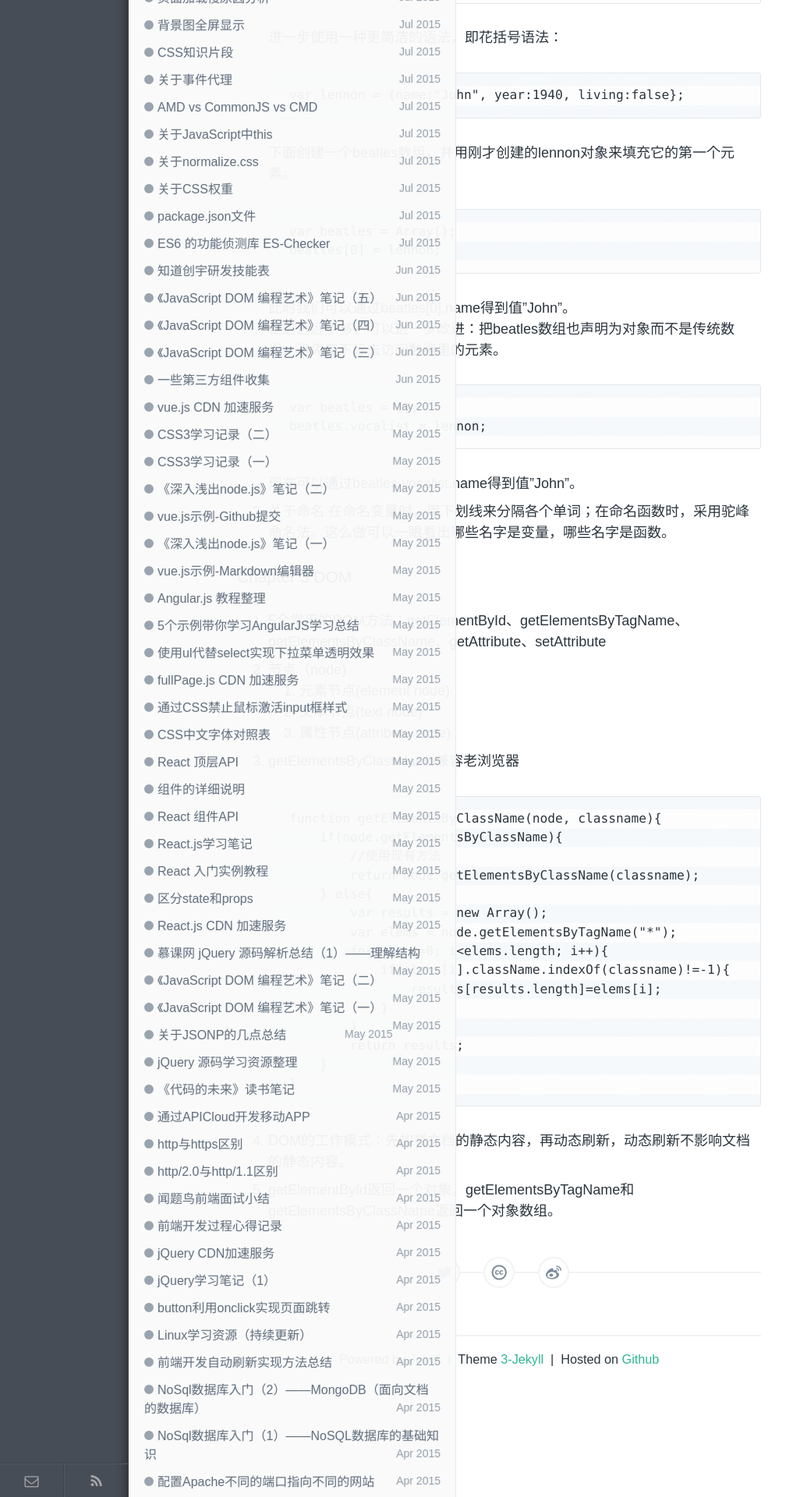
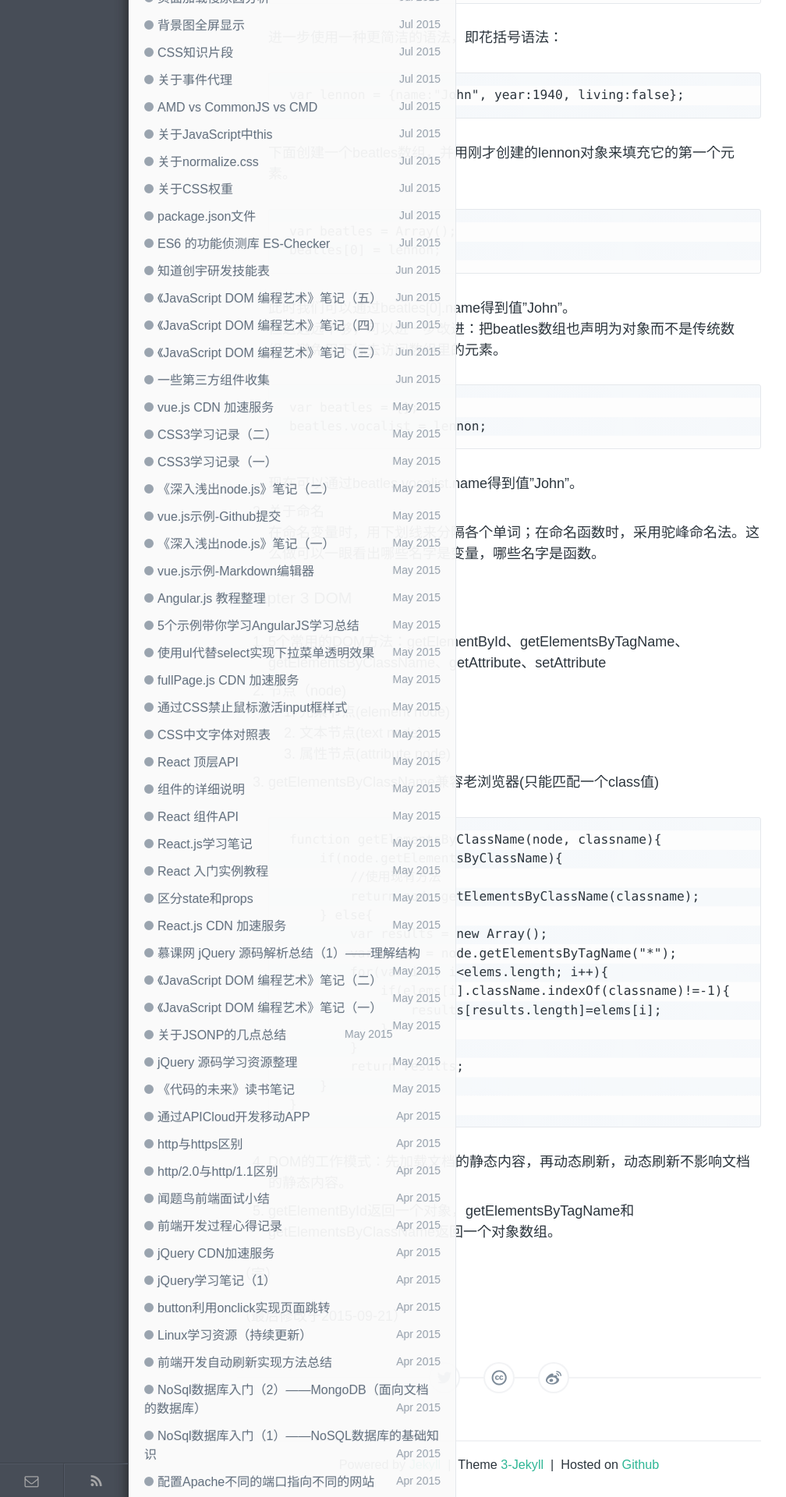
Before and after one commit to byr-gdp/byr-gdp.github.io, a Jekyll site: the page built from _posts/note/2015-5-2-note-javascript-dom-1.md, in a window 1280 px wide. Shown: the part 829-2749 px from the top of the page at 78% size, without its empty margins (0-1008 px from the left). Built offline with Jekyll 4.4.1, drawn with Linux system fonts in a browser that asks for light colours; comment, search, counter and statistics services are not loaded.

Commit message:
review & update

```diff
--- a/_posts/note/2015-5-2-note-javascript-dom-1.md
+++ b/_posts/note/2015-5-2-note-javascript-dom-1.md
@@ -4,12 +4,15 @@ title: 《JavaScript DOM 编程艺术》笔记（一）
 category: 笔记
 tags: JavaScript DOM
 description: 《JavaScript DOM 编程艺术》笔记
+
 ---
 
 ### Chapter 1 JavaScript简史
 
 ### Chapter 2 Javascript语法
+
 1. 数组
+
 	关联数组：如果在填充数组时只给出了元素的值，这个数组就将是一个传统数组，它的各个元素的下标将被自动创建和刷新。可以通过在填充数组时为每个新元素明确地给出下标来改变这种默认的行为。在为新元素给出下标时，不必局限于使用整数数字，可以使用字符串：
 
 		var lennon = Array();
@@ -20,6 +23,7 @@ description: 《JavaScript DOM 编程艺术》笔记
 	但这种用法并不是一个好习惯，实际上是给lennon数组添加了name、year和living三个属性
 
 2. 对象
+
 	创建对象使用**Object**关键字，上一节的lennon数组可以创建成下面这个对象：
 
 		var lennon = Object();
@@ -45,16 +49,20 @@ description: 《JavaScript DOM 编程艺术》笔记
 	现在可以通过beatles.vocalist.name得到值"John"。
 
 3. 关于命名
+
 	在命名变量时，用下划线来分隔各个单词；在命名函数时，采用驼峰命名法。这么做可以一眼看出哪些名字是变量，哪些名字是函数。
 
 ### Chapter 3 DOM
+
 1. 5个常用的DOM方法：getElementById、getElementsByTagName、getElementsByClassName、getAttribute、setAttribute
+
+
 2. 节点（node)
 	1. 元素节点(element node)
 	2. 文本节点(text node)
 	3. 属性节点(attribute node)
 
-3. getElementsByClassName兼容老浏览器
+3. getElementsByClassName兼容老浏览器(只能匹配一个class值)
 
 		function getElementsByClassName(node, classname){
 			if(node.getElementsByClassName){
@@ -74,3 +82,7 @@ description: 《JavaScript DOM 编程艺术》笔记
 
 4. DOM的工作模式：先加载文档的静态内容，再动态刷新，动态刷新不影响文档的静态内容。
 5. getElementById返回一个对象，getElementsByTagName和getElementsByClassName返回一个对象数组。
+
+（完）
+
+（最后修改于2015-09-21）
```
Also changed, not shown: _posts/note/2015-5-2-note-javascript-dom-2.md (+6 -1 lines), _posts/note/2015-6-27-note-javascript-dom-3.md (+5 -1 lines), _posts/note/2015-6-27-note-javascript-dom-4.md (+5 -0 lines), _posts/note/2015-6-27-note-javascript-dom-5.md (+1 -1 lines).
